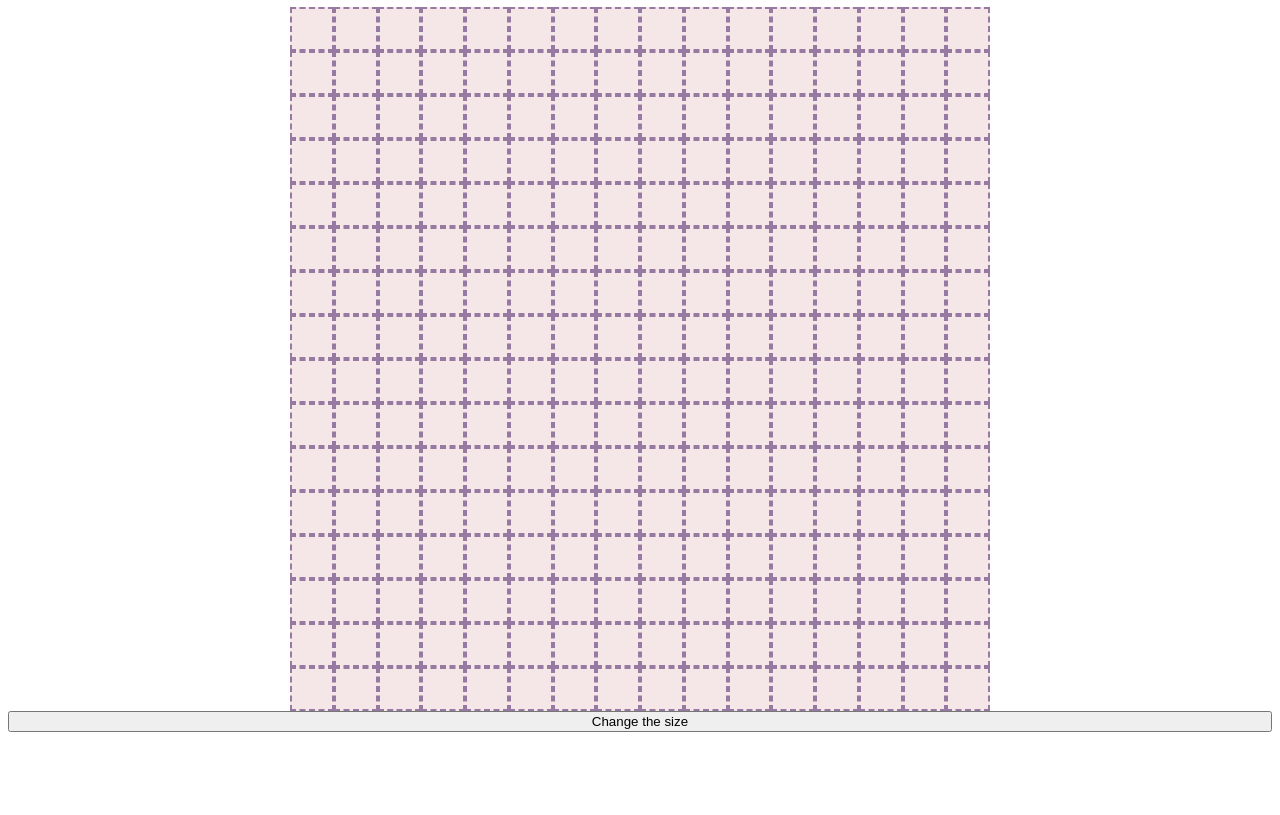
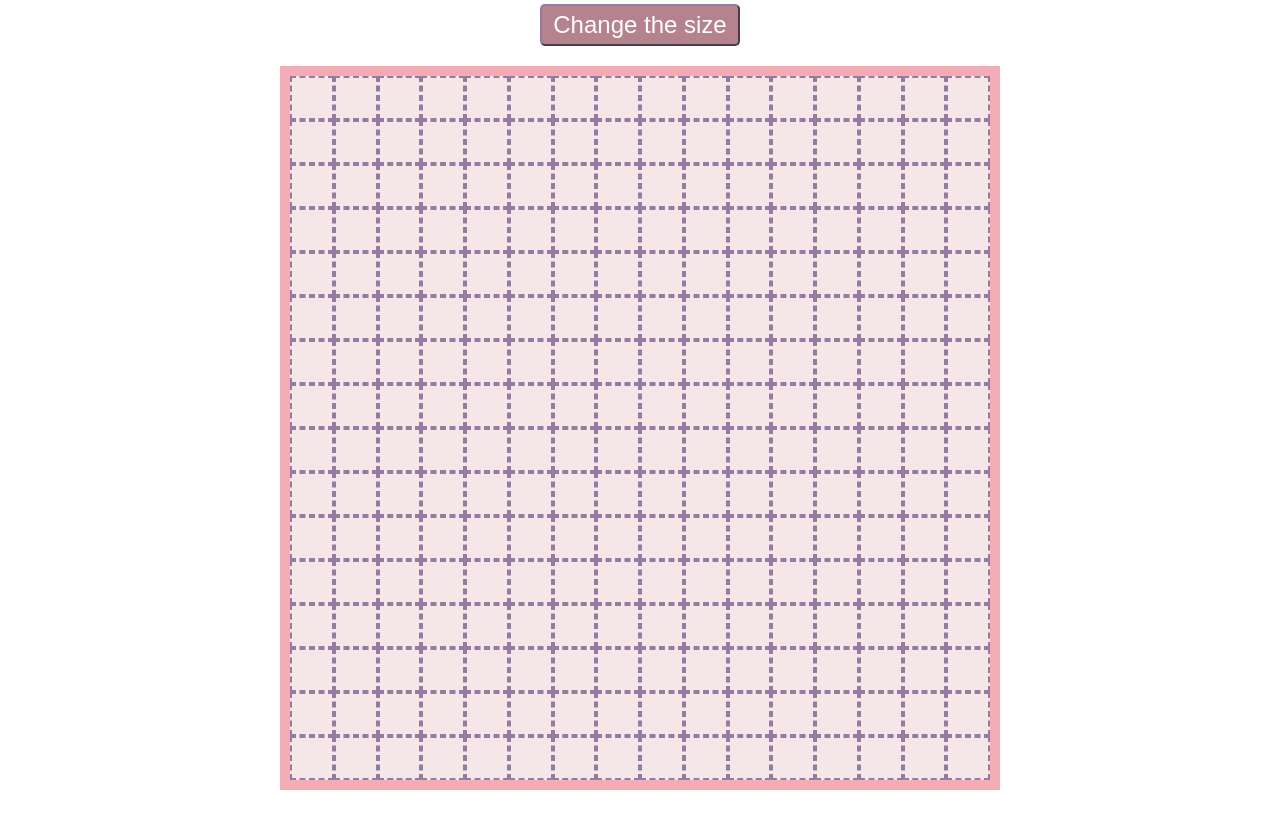
Before and after one commit to namidabbar/Etch-A-Sketch, a plain HTML site: page index.html in a window 1280 px wide. Shown: the part 81-896 px from the top of the page. Before the commit the page ends 821 px from the top, so only its background shows below. Drawn offline with Linux system fonts and the light colour scheme.

Commit message:
styled the button + margin padding added to the container

```diff
--- a/index.html
+++ b/index.html
@@ -10,7 +10,7 @@
 </head>
 <body>
     <h1>Etch a sketch</h1>
+    <button>Change the size</button>
     <div id="container"></div>
-    <button>Change the size</button>
 </body>
 </html>
--- a/style.css
+++ b/style.css
@@ -1,10 +1,12 @@
 #container{
-    background-color: red;
-    color: blue;
+    background-color: #f4acb7;
     width: 700px;
     display: flex;
     flex-direction: column;
     align-self: center;
+    heigth: 700px;
+    margin-bottom: 20px;
+    padding:10px;
 }
 
 
@@ -32,8 +34,21 @@
 body{
     display: flex;
     flex-direction: column;
+    margin: 5px;
 }
 h1{
     color: #192A51;
     align-self: center;
 }
+
+button{
+    width: 200px;
+    background-color: #b5838d;
+    border-radius: 5px;
+    align-self: center;
+    margin-bottom: 20px;
+    padding: 5px;
+    color: white;
+    font-size: 24px;
+    border-color: #967AA1;
+}
```
